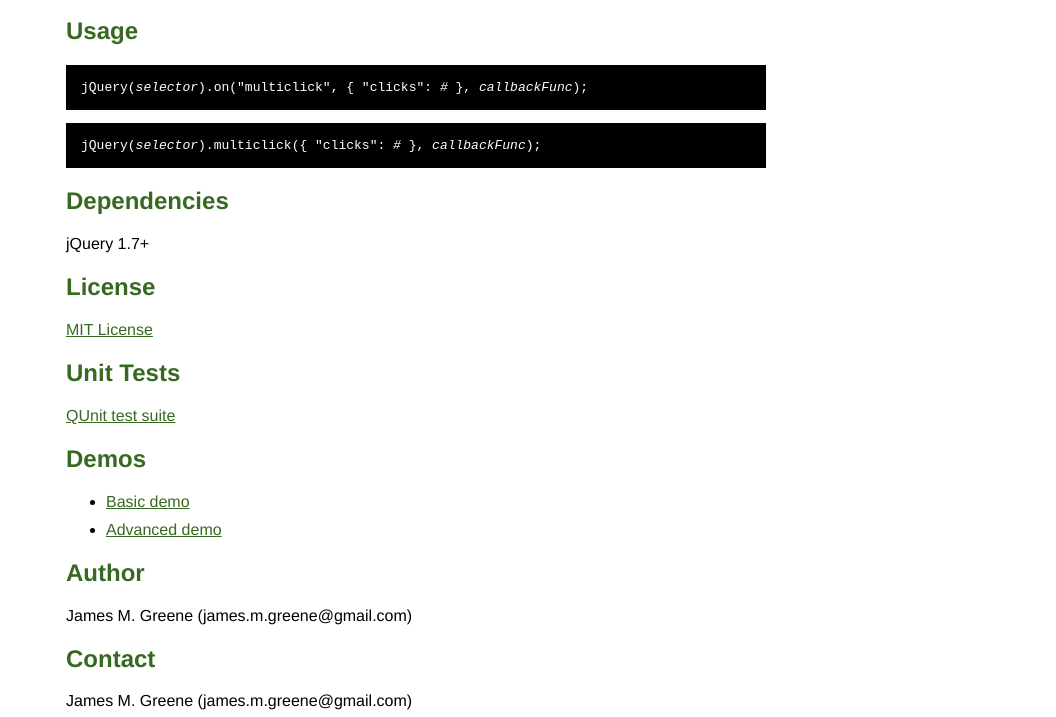
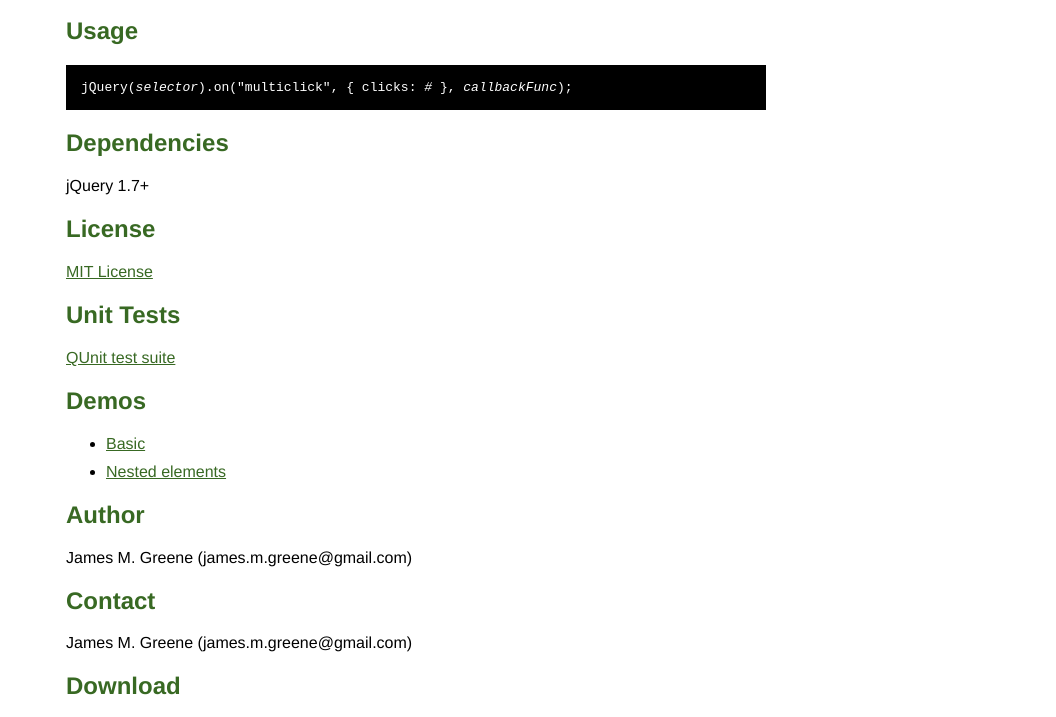
Before and after one commit to JamesMGreene/jquery.multiclick, a plain HTML site: page index.html in a window 1280 px wide. Shown: the part 342-1059 px from the top of the page, without its empty margins (224-1280 px from the left). Drawn offline with Linux system fonts and the light colour scheme.

Commit message:
Created src and demos. Updated docs. Still needs tests.

```diff
--- a/index.html
+++ b/index.html
@@ -48,8 +48,7 @@
 
 	<h2>Usage</h2>
 	<p>
-		<pre>jQuery(<em>selector</em>).on("multiclick", { "clicks": <em>#</em> }, <em>callbackFunc</em>);</pre>
-		<pre>jQuery(<em>selector</em>).multiclick({ "clicks": <em>#</em> }, <em>callbackFunc</em>);</pre>
+		<pre>jQuery(<em>selector</em>).on("multiclick", { clicks: <em>#</em> }, <em>callbackFunc</em>);</pre>
 	</p>
 
 
@@ -71,8 +70,8 @@
 
 	<h2>Demos</h2>
 	<ul>
-		<li><a href="demo/basic.html">Basic demo</a></li>
-		<li><a href="demo/advanced.html">Advanced demo</a></li>
+		<li><a href="demo/basic.html">Basic</a></li>
+		<li><a href="demo/nested.html">Nested elements</a></li>
 	</ul>
 
 
```
Also changed, not shown: README.md.
